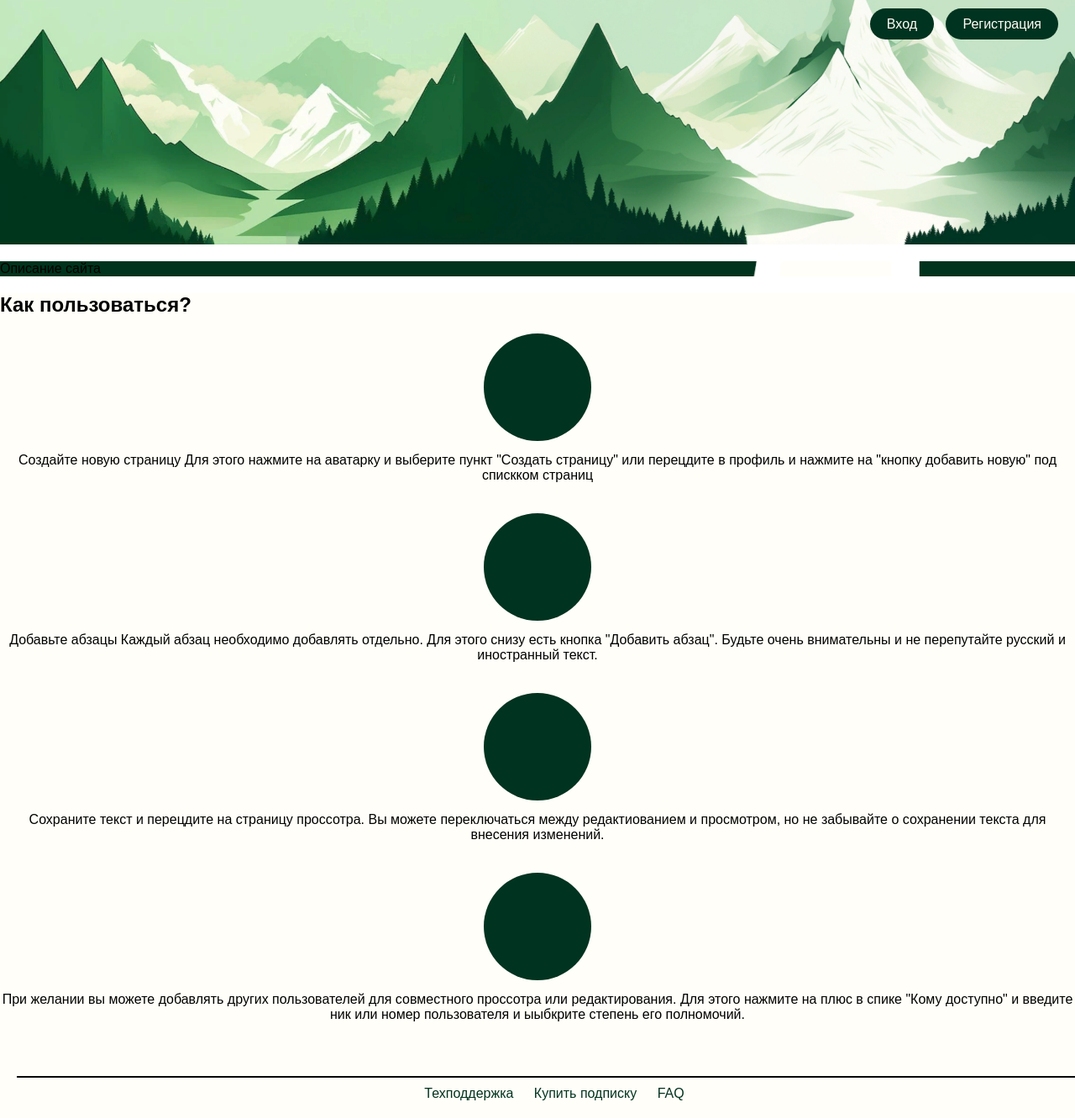
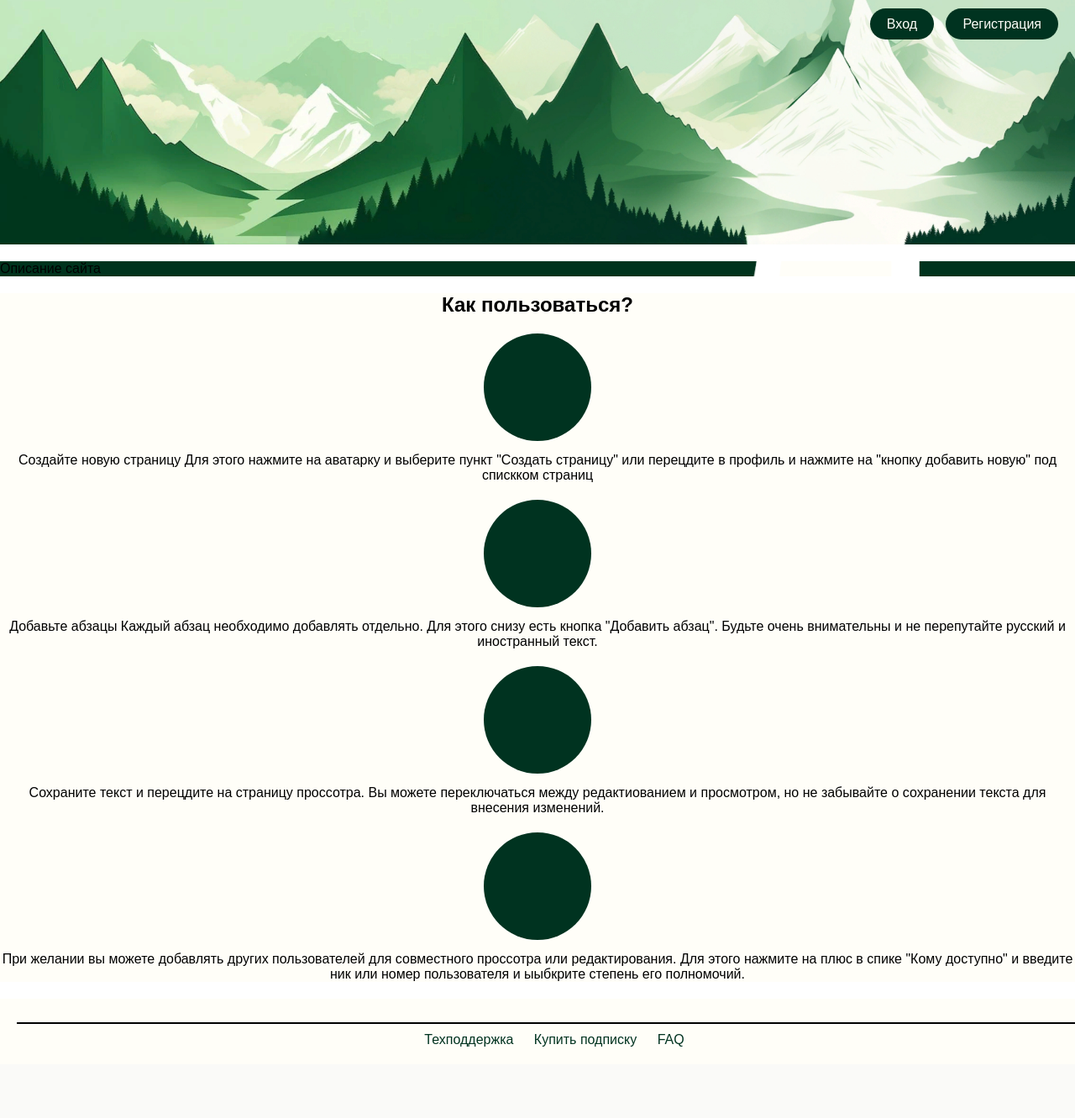
Before and after one commit to BloodthirstyWolf/TranslatorPortfolio-, a PHP site: page / in a window 1280 px wide. Shown: the whole page at 84% size. After the commit the page ends 1246 px from the top, so only its background shows below. Run offline with PHP 8.4, Linux system fonts and the light colour scheme.

Commit message:
Update styles.css

```diff
--- a/styles.css
+++ b/styles.css
@@ -49,6 +49,10 @@ header img {
 
 .container2 {
     background-color: #FFFEF8;
+    height: auto; /* Автоматическая высота */
+    background-size: cover; /* Изображение фона заполняет весь контейнер */
+    text-align: center; /* Выравнивание текста по центру */
+}
 }
 
 .instructions {
```
